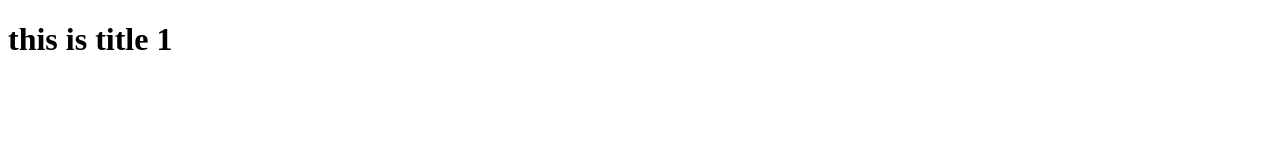
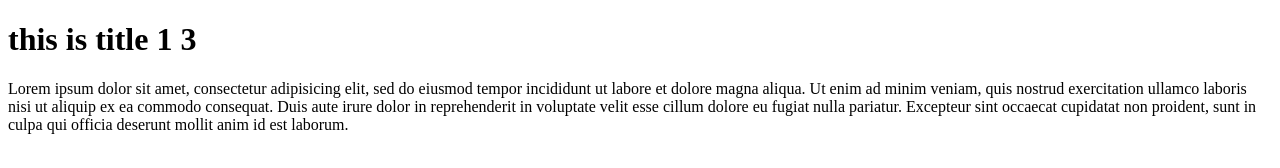
Before and after one commit to Teklamirianashvili/lecture-4-December, a plain HTML site: page index.html in a window 1280 px wide. Drawn offline with Linux system fonts and the light colour scheme.

Commit message:
Update index.html

```diff
--- a/index.html
+++ b/index.html
@@ -5,6 +5,12 @@
 	<title>lecture 4</title>
 </head>
 <body>
-    <h1>this is title 1
+    <h1>this is title 1  3</h1>
+    <p>Lorem ipsum dolor sit amet, consectetur adipisicing elit, sed do eiusmod
+    tempor incididunt ut labore et dolore magna aliqua. Ut enim ad minim veniam,
+    quis nostrud exercitation ullamco laboris nisi ut aliquip ex ea commodo
+    consequat. Duis aute irure dolor in reprehenderit in voluptate velit esse
+    cillum dolore eu fugiat nulla pariatur. Excepteur sint occaecat cupidatat non
+    proident, sunt in culpa qui officia deserunt mollit anim id est laborum.</p>
 </body>
 </html>
```
